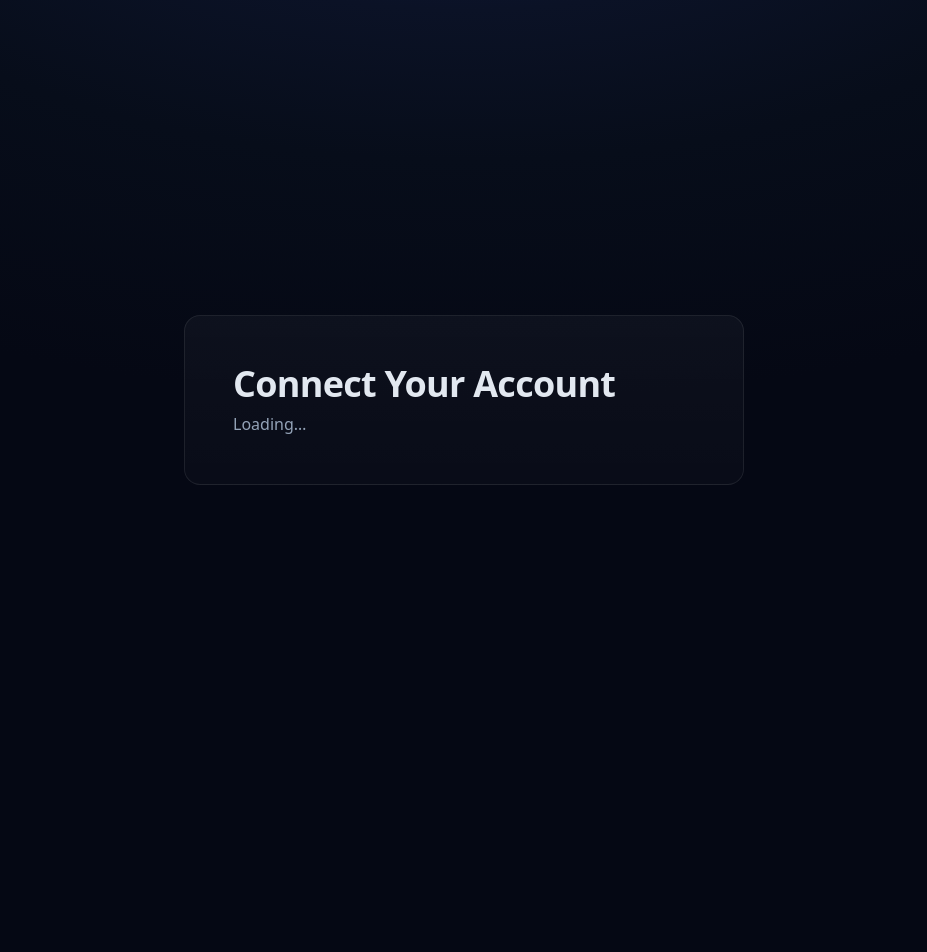
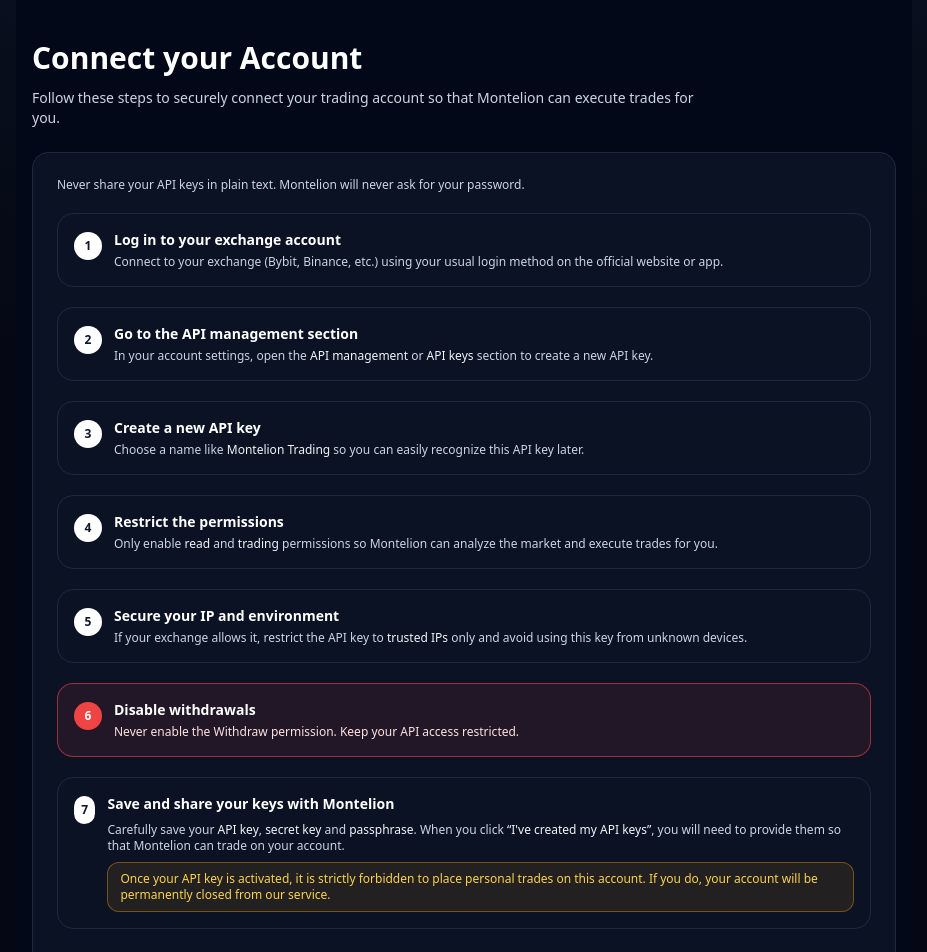
Before and after one commit to montelioncapital/montelion-app-v1, a Next.js app: page /account/setup in a window 1280 px wide. Before the commit this address had no page. Shown: the top 952 px of the page, without its empty margins (176-1103 px from the left). Before the commit the page ends 800 px from the top, so only its background shows below. Built offline with nearby package versions, Linux system fonts and the light colour scheme.

Commit message:
Update page.jsx

```diff
--- a/app/account/setup/page.jsx
+++ b/app/account/setup/page.jsx
@@ -1,273 +1,208 @@
-// app/exchange/setup/page.jsx
+// app/account/setup/page.jsx
 "use client";
 
 import { useRouter } from "next/navigation";
-import { useEffect, useState } from "react";
-import { supabase } from "../../lib/supabaseClient";
 
-/* -------------------------------------------------------
-   LISTE DES SECTIONS (texte uniquement)
--------------------------------------------------------- */
+export default function AccountSetupPage() {
+  const router = useRouter();
 
-const SECTIONS = [
-  {
-    id: 1,
-    title: "Create Your KuCoin Account",
-    items: [
-      <>
-        Click your referral link:&nbsp;
-        <a
-          href="https://www.kucoin.com/r/rf/QBAA2LND"
-          target="_blank"
-          rel="noopener noreferrer"
-          className="text-[#8fa8ff] hover:text-[#b6c6ff] underline underline-offset-2"
-        >
-          https://www.kucoin.com/r/rf/QBAA2LND
-        </a>
-      </>,
-      "Choose to register using your email or phone number.",
-      "Create a strong password.",
-      "Enter the verification code sent to your email or phone.",
-      "Your KuCoin account is now created.",
-    ],
-  },
-  {
-    id: 2,
-    title: "Verify Your Identity (KYC)",
-    items: [
-      "Sign in to your KuCoin account.",
-      "Click your profile icon (top-right corner).",
-      "Navigate to Security → KYC Verification.",
-      "Select “Individual Verification”.",
-      <>
-        Provide the required information:
-        <ul className="mt-1 list-disc list-inside text-[11px] text-slate-400 space-y-0.5">
-          <li>Full name, address, date of birth</li>
-          <li>ID document (passport, ID card…)</li>
-          <li>Face verification if requested</li>
-        </ul>
-      </>,
-      "Wait for KYC approval.",
-    ],
-  },
-  {
-    id: 3,
-    title: "Enable Two-Factor Authentication (2FA)",
-    items: [
-      "Go to Account → Security → Google Authenticator / 2FA.",
-      "Install Google Authenticator or Authy.",
-      "Scan the QR code displayed by KuCoin.",
-      "Enter the 6-digit code to confirm.",
-      "Save your recovery key somewhere safe.",
-    ],
-    warning: "2FA is mandatory to protect your funds.",
-  },
-  {
-    id: 4,
-    title: "Deposit Funds Using Your Bank Card",
-    items: [
-      "In the main menu, click “Buy Crypto”.",
-      "Select “Bank Card”.",
-      <>
-        Choose:
-        <ul className="mt-1 list-disc list-inside text-[11px] text-slate-400">
-          <li>Currency: EUR</li>
-          <li>Crypto: USDT (recommended)</li>
-        </ul>
-      </>,
-      "Enter the amount.",
-      "Confirm with 3D Secure.",
-      "Your USDT arrives in your Main or Funding account.",
-    ],
-  },
-  {
-    id: 5,
-    title: "Transfer Funds to the Futures Account",
-    items: [
-      "Go to Assets.",
-      "Open your “Futures Account”.",
-      "Click “Transfer”.",
-      <>
-        Select:
-        <ul className="mt-1 list-disc list-inside text-[11px] text-slate-400">
-          <li>From: Main or Funding</li>
-          <li>To: Futures</li>
-        </ul>
-      </>,
-      "Choose USDT.",
-      "Confirm the transfer.",
-    ],
-  },
-  {
-    id: 6,
-    title: "Create an API Key for Automated Trading",
-    items: [
-      "Sign in to your KuCoin account.",
-      "Go to your profile → “API Management”.",
-      "Click “Create API”.",
-      "Choose a name (e.g., “Montelion”).",
-      "Create an API Passphrase and save it.",
-      <>
-        Enable ONLY these permissions:
-        <ul className="mt-1 list-disc list-inside text-[11px] text-slate-400">
-          <li>General (Read)</li>
-          <li>Trade</li>
-          <li>Futures</li>
-        </ul>
-      </>,
-      "Confirm with password, email code, and 2FA code.",
-      "KuCoin will show your API Key, Secret Key (only once), and Passphrase.",
-    ],
-    warning: "Never enable Withdraw permission.",
-  },
-  {
-    id: 7,
-    title: "Save Your API Keys and Respect Trading Rules",
-    items: [
-      "Store your API Key, Secret Key, and API Passphrase in a secure place.",
-      "You will provide these credentials to Montelion on the next page.",
-      "Keep them available if support needs to verify them.",
-    ],
-    warning:
-      "Once connected to Montelion, personal trading on this account is forbidden. Violations may lead to permanent account closure.",
-  },
-];
+  const goToKeysForm = () => {
+    router.push("/account/mt5");
+  };
 
-/* -------------------------------------------------------
-   PAGE PRINCIPALE
--------------------------------------------------------- */
-
-export default function ExchangeSetupPage() {
-  const router = useRouter();
-  const [userId, setUserId] = useState(null);
-  const [loading, setLoading] = useState(true);
-
-  /* ----------------------------------------------
-     Charger la session utilisateur
-  ---------------------------------------------- */
-  useEffect(() => {
-    (async () => {
-      const { data } = await supabase.auth.getSession();
-      const session = data?.session;
-
-      if (!session?.user) {
-        router.replace("/login");
-        return;
-      }
-
-      setUserId(session.user.id);
-      setLoading(false);
-    })();
-  }, [router]);
-
-  /* ----------------------------------------------
-     Quand l’utilisateur clique “I've created my API keys”
-     → passer en STEP 12
-     → rediriger vers /exchange/mt5
-  ---------------------------------------------- */
-  async function handleCreatedApiKeys() {
-    if (!userId) {
-      router.push("/login");
-      return;
-    }
-
-    try {
-      const { error } = await supabase.from("onboarding_state").upsert(
-        {
-          user_id: userId,
-          current_step: 12, // 🔥 STEP 12 COMME DEMANDÉ
-          completed: false,
-        },
-        { onConflict: "user_id" }
-      );
-
-      if (error) console.error("Error updating onboarding_state:", error);
-    } catch (e) {
-      console.error("Unexpected error:", e);
-    }
-
-    router.push("/exchange/mt5"); // 🔥 REDIRECTION CORRECTE
-  }
-
-  /* ----------------------------------------------
-     Si la session charge encore
-  ---------------------------------------------- */
-  if (loading) {
   return (
-      <div className="mc-card">
-        <div className="mc-section">
-          <h1 className="mc-title mb-2">Connect Your Account</h1>
-          <p className="text-slate-400">Loading…</p>
-        </div>
-      </div>
-    );
-  }
-
-  /* ----------------------------------------------
-     RENDER DE LA PAGE
-  ---------------------------------------------- */
-  return (
-    <div className="mc-card">
-      <div className="mc-section max-w-3xl mx-auto text-left">
-
-        <h1 className="mc-title mb-3">Connect Your Account</h1>
-        <p className="text-slate-400 mb-6">
-          Follow these steps to prepare your KuCoin account and create a secure trading API key.
+    <div className="min-h-screen bg-[#020817] text-white">
+      <div className="max-w-4xl mx-auto px-4 py-10">
+        <h1 className="text-2xl md:text-3xl font-semibold mb-3">
+          Connect your Account
+        </h1>
+        <p className="text-sm text-slate-300 max-w-2xl mb-6">
+          Follow these steps to securely connect your trading account so that
+          Montelion can execute trades for you.
         </p>
 
-        {/* WARNING BANNER */}
-        <div className="mb-8 rounded-2xl border border-amber-500/60 bg-amber-500/10 px-4 py-3 text-xs text-amber-100 flex gap-3">
-          <span className="mt-[2px] text-amber-300">
-            <svg viewBox="0 0 24 24" className="h-4 w-4">
-              <path d="M12 3L2.5 19h19L12 3z" fill="none" stroke="currentColor" strokeWidth="1.6" />
-              <path d="M12 9v5" stroke="currentColor" strokeWidth="1.6" strokeLinecap="round" />
-              <circle cx="12" cy="16" r="0.9" fill="currentColor" />
-            </svg>
-          </span>
+        <div className="bg-slate-900/70 border border-slate-800 rounded-2xl p-6 space-y-5">
+          <p className="text-xs text-slate-300">
+            Never share your API keys in plain text. Montelion will never ask
+            for your password.
+          </p>
+
+          {/* STEP 1 */}
+          <div className="border border-slate-800 rounded-2xl p-4">
+            <div className="flex items-start gap-3">
+              <div className="h-7 w-7 rounded-full bg-white text-slate-900 flex items-center justify-center text-xs font-semibold mt-0.5">
+                1
+              </div>
               <div>
-            <p className="font-medium mb-1.5">Always keep your API keys private.</p>
-            <p className="text-amber-100/90">
-              Never share your API keys in plain text. Montelion will never ask for your password.
+                <h2 className="text-sm font-semibold mb-1">
+                  Log in to your exchange account
+                </h2>
+                <p className="text-xs text-slate-300">
+                  Connect to your exchange (Bybit, Binance, etc.) using your
+                  usual login method on the official website or app.
                 </p>
               </div>
             </div>
-
-        {/* STEPS */}
-        <div className="space-y-5 mb-10">
-          {SECTIONS.map((s) => (
-            <div key={s.id} className="rounded-2xl border border-slate-800 bg-slate-900/50 px-5 py-4 space-y-2">
-              <p className="text-[10px] uppercase tracking-[0.18em] text-slate-500">Step {s.id}</p>
-              <h2 className="text-sm font-semibold text-slate-50">{s.title}</h2>
-
-              <ul className="mt-1 space-y-1.5 text-xs text-slate-200">
-                {s.items.map((item, i) => (
-                  <li key={i} className="flex gap-2">
-                    <span className="mt-[6px] h-[4px] w-[4px] rounded-full bg-slate-500/70 shrink-0" />
-                    <div>{item}</div>
-                  </li>
-                ))}
-              </ul>
-
-              {s.warning && (
-                <div className="mt-2 rounded-xl border border-rose-600/70 bg-rose-500/10 px-3 py-2 text-[11px] text-rose-100">
-                  {s.warning}
-                </div>
-              )}
-            </div>
-          ))}
           </div>
 
-        {/* FOOTER */}
-        <div className="space-y-4">
-          <p className="text-xs text-slate-500 max-w-md">
-            Once your API keys are created, click below to connect your account securely.
+          {/* STEP 2 */}
+          <div className="border border-slate-800 rounded-2xl p-4">
+            <div className="flex items-start gap-3">
+              <div className="h-7 w-7 rounded-full bg-white text-slate-900 flex items-center justify-center text-xs font-semibold mt-0.5">
+                2
+              </div>
+              <div>
+                <h2 className="text-sm font-semibold mb-1">
+                  Go to the API management section
+                </h2>
+                <p className="text-xs text-slate-300">
+                  In your account settings, open the{" "}
+                  <span className="font-medium text-slate-100">
+                    API management
+                  </span>{" "}
+                  or{" "}
+                  <span className="font-medium text-slate-100">
+                    API keys
+                  </span>{" "}
+                  section to create a new API key.
                 </p>
+              </div>
+            </div>
+          </div>
 
-          <button onClick={handleCreatedApiKeys} className="mc-btn mc-btn-primary">
+          {/* STEP 3 */}
+          <div className="border border-slate-800 rounded-2xl p-4">
+            <div className="flex items-start gap-3">
+              <div className="h-7 w-7 rounded-full bg-white text-slate-900 flex items-center justify-center text-xs font-semibold mt-0.5">
+                3
+              </div>
+              <div>
+                <h2 className="text-sm font-semibold mb-1">
+                  Create a new API key
+                </h2>
+                <p className="text-xs text-slate-300">
+                  Choose a name like{" "}
+                  <span className="font-medium text-slate-100">
+                    Montelion Trading
+                  </span>{" "}
+                  so you can easily recognize this API key later.
+                </p>
+              </div>
+            </div>
+          </div>
+
+          {/* STEP 4 */}
+          <div className="border border-slate-800 rounded-2xl p-4">
+            <div className="flex items-start gap-3">
+              <div className="h-7 w-7 rounded-full bg-white text-slate-900 flex items-center justify-center text-xs font-semibold mt-0.5">
+                4
+              </div>
+              <div>
+                <h2 className="text-sm font-semibold mb-1">
+                  Restrict the permissions
+                </h2>
+                <p className="text-xs text-slate-300">
+                  Only enable{" "}
+                  <span className="font-medium text-slate-100">
+                    read
+                  </span>{" "}
+                  and{" "}
+                  <span className="font-medium text-slate-100">
+                    trading
+                  </span>{" "}
+                  permissions so Montelion can analyze the market and execute
+                  trades for you.
+                </p>
+              </div>
+            </div>
+          </div>
+
+          {/* STEP 5 */}
+          <div className="border border-slate-800 rounded-2xl p-4">
+            <div className="flex items-start gap-3">
+              <div className="h-7 w-7 rounded-full bg-white text-slate-900 flex items-center justify-center text-xs font-semibold mt-0.5">
+                5
+              </div>
+              <div>
+                <h2 className="text-sm font-semibold mb-1">
+                  Secure your IP and environment
+                </h2>
+                <p className="text-xs text-slate-300">
+                  If your exchange allows it, restrict the API key to{" "}
+                  <span className="font-medium text-slate-100">
+                    trusted IPs
+                  </span>{" "}
+                  only and avoid using this key from unknown devices.
+                </p>
+              </div>
+            </div>
+          </div>
+
+          {/* STEP 6 - SECURITY WARNING */}
+          <div className="border border-red-500/60 bg-red-500/10 rounded-2xl p-4">
+            <div className="flex items-start gap-3">
+              <div className="h-7 w-7 rounded-full bg-red-500 text-white flex items-center justify-center text-xs font-semibold mt-0.5">
+                6
+              </div>
+              <div>
+                <h2 className="text-sm font-semibold mb-1">
+                  Disable withdrawals
+                </h2>
+                <p className="text-xs text-red-100 font-medium">
+                  Never enable the Withdraw permission. Keep your API access
+                  restricted.
+                </p>
+              </div>
+            </div>
+          </div>
+
+          {/* STEP 7 - FINAL REMINDERS */}
+          <div className="border border-slate-800 rounded-2xl p-4">
+            <div className="flex items-start gap-3">
+              <div className="h-7 w-7 rounded-full bg-white text-slate-900 flex items-center justify-center text-xs font-semibold mt-0.5">
+                7
+              </div>
+              <div className="space-y-2">
+                <h2 className="text-sm font-semibold">
+                  Save and share your keys with Montelion
+                </h2>
+                <p className="text-xs text-slate-300">
+                  Carefully save your{" "}
+                  <span className="font-medium text-slate-100">API key</span>,{" "}
+                  <span className="font-medium text-slate-100">
+                    secret key
+                  </span>{" "}
+                  and{" "}
+                  <span className="font-medium text-slate-100">
+                    passphrase
+                  </span>
+                  . When you click{" "}
+                  <span className="font-medium text-slate-100">
+                    “I&apos;ve created my API keys”
+                  </span>
+                  , you will need to provide them so that Montelion can trade on
+                  your account.
+                </p>
+                <p className="text-xs text-amber-300 bg-amber-500/10 border border-amber-500/40 rounded-xl px-3 py-2">
+                  Once your API key is activated, it is strictly forbidden to
+                  place personal trades on this account. If you do, your account
+                  will be permanently closed from our service.
+                </p>
+              </div>
+            </div>
+          </div>
+
+          <div className="flex justify-end pt-3">
+            <button
+              type="button"
+              onClick={goToKeysForm}
+              className="inline-flex items-center justify-center rounded-xl bg-white text-slate-900 text-sm font-medium px-4 py-2.5 hover:bg-slate-100 transition"
+            >
               I&apos;ve created my API keys
             </button>
           </div>
         </div>
       </div>
+    </div>
   );
 }
```
Lines whose indentation alone changed are shown as unchanged.
